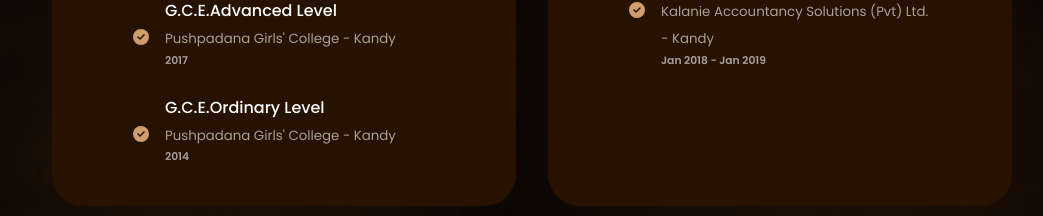
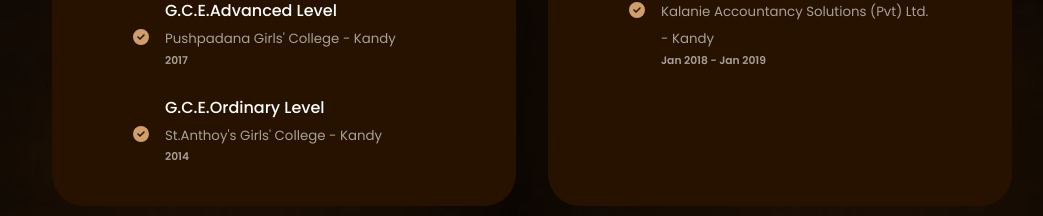
Before and after one commit to HansiKR/HansiPortfolio, a React (Create React App) app: page / in a window 1280 px wide. Shown: the part 2157-2373 px from the top of the page, without its empty margins (108-1151 px from the left). Built offline with nearby package versions, Linux system fonts and the light colour scheme.

Commit message:
updated school information

```diff
--- a/package.json
+++ b/package.json
@@ -1,6 +1,6 @@
 {
   "name": "hansi-portfolio",
-  "homepage": "http://HansiKR.github.io/HansiPortfolio",
+  "homepage": "https://HansiKR.github.io/HansiPortfolio",
   "version": "0.1.0",
   "private": true,
   "dependencies": {
@@ -21,9 +21,9 @@
     "web-vitals": "^2.1.4"
   },
   "scripts": {
+    "predeploy": "npm run build",
+    "deploy": "gh-pages -d build",
     "start": "react-scripts start",
-    "predeploy": "npm run build",
-    "deploy":"gh-pages -d build",
     "build": "react-scripts build",
     "test": "react-scripts test",
     "eject": "react-scripts eject"
--- a/public/index.html
+++ b/public/index.html
@@ -5,6 +5,7 @@
     <meta http-equiv="X-UA-Compatible" content="IE=edge" />
     <meta name="viewport" content="width=device-width, initial-scale=1.0" />
     <title>Hansi Radhakrishnan</title>
+
   </head>
   <body>
     <div id="root"></div>
--- a/src/components/qualifications/Qualifications.jsx
+++ b/src/components/qualifications/Qualifications.jsx
@@ -45,7 +45,7 @@
               <div>
                 <h4>G.C.E.Ordinary Level</h4>
                 <small className="text-light">
-                  Pushpadana Girls' College - Kandy
+                  St.Anthoy's Girls' College - Kandy
                 </small>
                 <h6 className="text-light">2014 </h6>
               </div>
```
